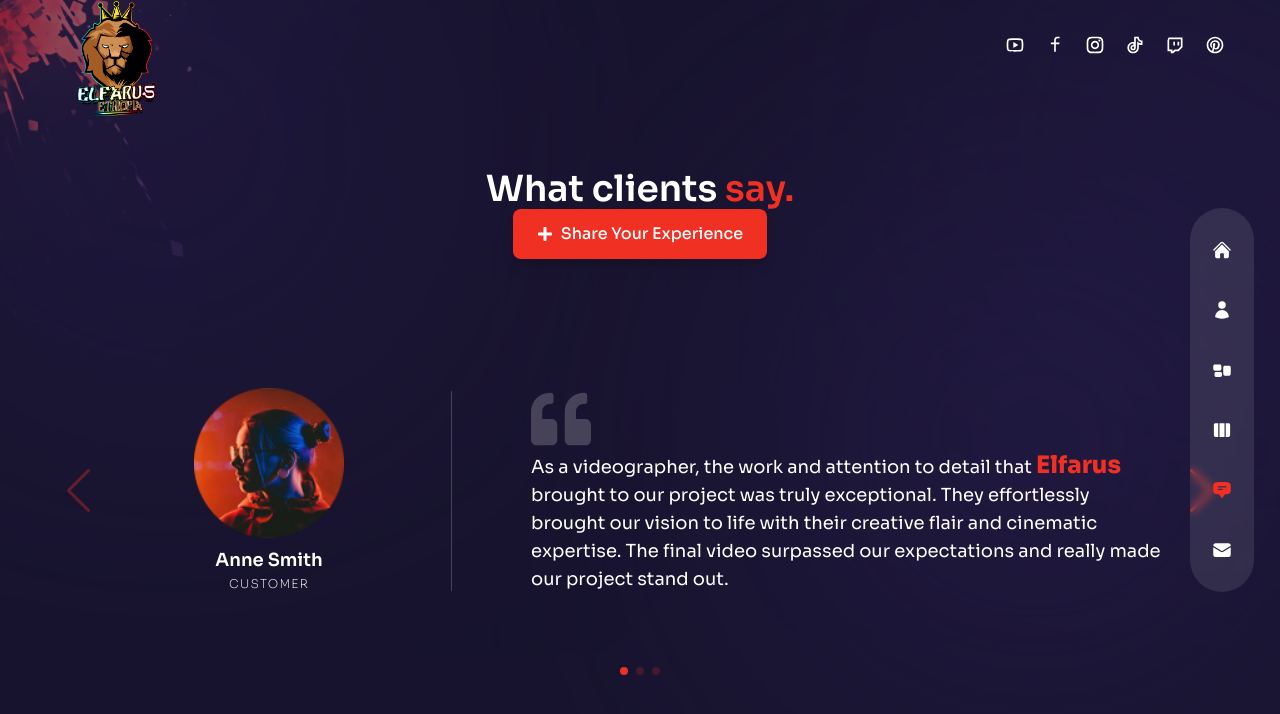
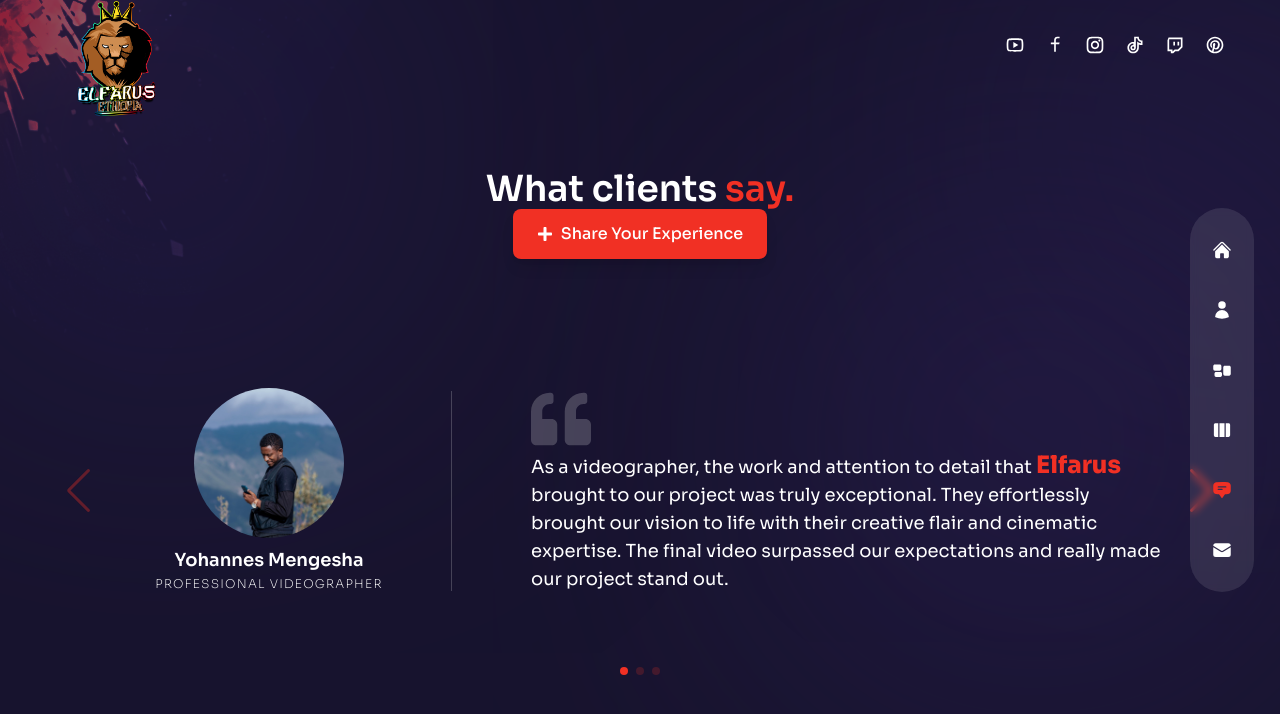
Before and after one commit to Besufekad-HAZ/Elfarus-Portfolio, a Next.js app: page /testimonials in a window 1280 px wide. Shown: the top 714 px of the page. Built offline with nearby package versions, Linux system fonts and the light colour scheme.

Commit message:
Update some issues

```diff
--- a/components/Socials.js
+++ b/components/Socials.js
@@ -49,7 +49,7 @@ const Socials = () => {
           <RiTiktokLine />
         </a>
       </Link>
-      <Link href="https://www.twitch.tv/lefarus" legacyBehavior passHref>
+      <Link href="https://www.twitch.tv/elfarus5" legacyBehavior passHref>
         <a
           target="_blank"
           rel="noopener noreferrer"
--- a/components/TestimonialSlider.js
+++ b/components/TestimonialSlider.js
@@ -1,23 +1,23 @@
 // testimonial data
 const testimonialSlider = [
   {
-    image: "/t-avt-1.png",
-    name: "Anne Smith",
-    position: "Customer",
+    image: "/John.jpg",
+    name: "Yohannes Mengesha",
+    position: "Professional Videographer",
     message:
       "As a videographer, the work and attention to detail that <span class='text-xl xl:text-2xl font-extrabold text-accent'>Elfarus</span> brought to our project was truly exceptional. They effortlessly brought our vision to life with their creative flair and cinematic expertise. The final video surpassed our expectations and really made our project stand out.",
   },
   {
-    image: "/t-avt-2.png",
-    name: "Jane Doe",
+    image: "/moni.jpg",
+    name: "Yonathan Mebrate",
     position: "Customer",
     message:
       "<span class='text-xl xl:text-2xl  font-extrabold text-accent'>Elfarus</span> is a true master of their craft. Their videography skills are impeccable, capturing every moment with a keen eye and a creative touch. The professionalism and dedication they demonstrated throughout the project were truly impressive. I highly recommend <span class='text-xl xl:text-2xl font-extrabold text-accent'>Elfarus</span> for any creative endeavor.",
   },
   {
-    image: "/moni1.jpg",
-    name: "Yohannes Mengesha",
-    position: "Cinematographer",
+    image: "/bese.jpg",
+    name: "Besufekad Alemu",
+    position: "Web Developer",
     message:
       "<span class='text-xl xl:text-2xl font-extrabold text-accent'>Elfarus</span> is a consummate professional. Their innovative approach and commitment to excellence made the entire process enjoyable and stress-free. The final product exceeded our expectations with its high-quality visuals and seamless editing. We're thrilled with the work <span class='text-xl xl:text-2xl font-extrabold text-accent'>Elfarus</span> has done for us.",
   },
@@ -64,7 +64,7 @@ const TestimonialSlider = () => {
                       width={100}
                       height={100}
                       alt="client images"
-                      className="md:w-[150px]"
+                      className="md:w-[150px] rounded-full"
                     />
                   </div>
                   {/* name */}
```
Also changed, not shown: public/John.jpg (added).
